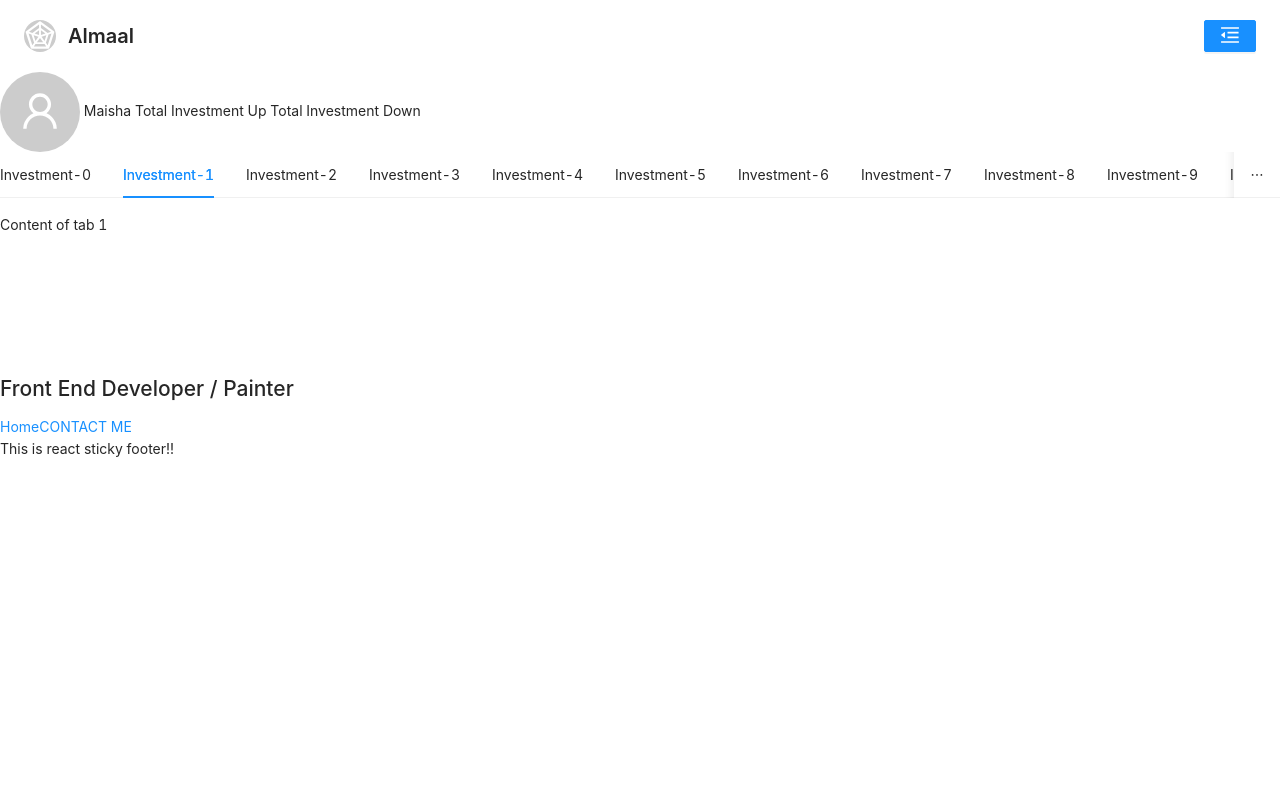
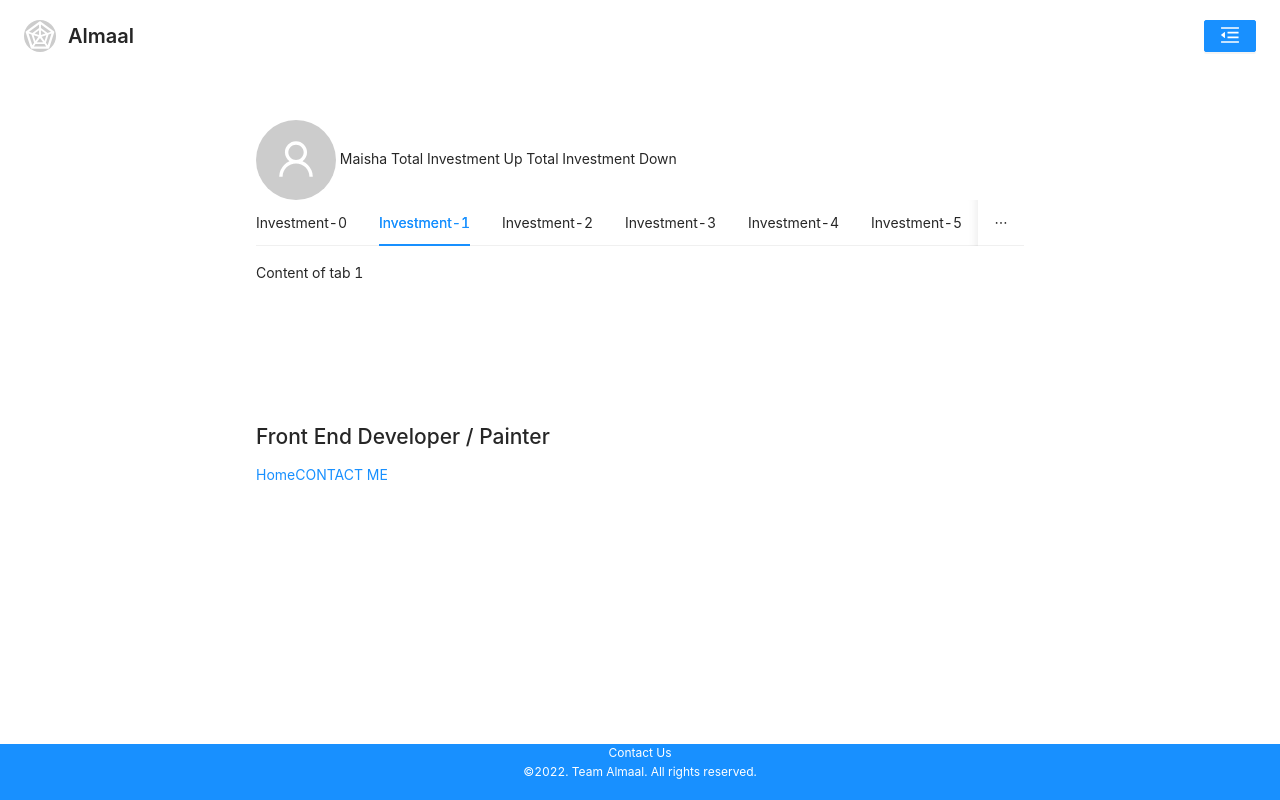
Before and after one commit to agiledev-students-fall2022/final-project-team-almaal, a React (Create React App) app in the folder front-end/: page / in a window 1280 px wide. Built offline with nearby package versions, Linux system fonts and the light colour scheme.

Commit message:
Created Footer with CSS

```diff
--- a/front-end/src/components/Footer.css
+++ /dev/null
@@ -1,19 +0,0 @@
-#components-dropdown-trigger-mode .Header-navbar
-{
-    background-color: #ffffff;
-    display: flex;
-    margin-left: auto;
-    margin-right: auto;
-    justify-content: space-between;
-
-}
-
-
-.Header-logo
-{
-        align-self: right;
-        display: block;
-        margin-left: 10;
-        margin-right: auto;
-        width: 200 px;
-}
--- a/front-end/src/components/Footer.jsx
+++ b/front-end/src/components/Footer.jsx
@@ -1,76 +1,23 @@
 import React from 'react'
-import './Footer.css'
-
+import styles from './Footer.module.css'
+import {Link} from "react-router-dom";
 
 
 const Footer = () => {
   return (
-    <footer className="footer">
-    <p>This is react sticky footer!!</p>
+    <footer className={styles.footer}>
+        {/* <div>
+          <Link to='/profile'>Profile</Link>
+        </div>  */}
+        <div>
+           <a className={styles.container} href = "mailto: mm10294@nyu.edu" color="white"> Contact Us </a>      {/*<Link to='/profile'>Profile</Link>      */}
+        </div>
+        <p>
+          &copy;2022. Team Almaal. All rights reserved.
+        </p>
 
    </footer>
-    // <Box>
-    //   <h1 style={{ color: "green",
-    //                textAlign: "center",
-    //                marginTop: "-50px" }}>
-    //     GeeksforGeeks: A Computer Science Portal for Geeks
-    //   </h1>
-    //   <Container>
-    //     <Row>
-    //       <Column>
-    //         <Heading>About Us</Heading>
-    //         <FooterLink href="#">Aim</FooterLink>
-    //         <FooterLink href="#">Vision</FooterLink>
-    //         <FooterLink href="#">Testimonials</FooterLink>
-    //       </Column>
-    //       <Column>
-    //         <Heading>Services</Heading>
-    //         <FooterLink href="#">Writing</FooterLink>
-    //         <FooterLink href="#">Internships</FooterLink>
-    //         <FooterLink href="#">Coding</FooterLink>
-    //         <FooterLink href="#">Teaching</FooterLink>
-    //       </Column>
-    //       <Column>
-    //         <Heading>Contact Us</Heading>
-    //         <FooterLink href="#">Uttar Pradesh</FooterLink>
-    //         <FooterLink href="#">Ahemdabad</FooterLink>
-    //         <FooterLink href="#">Indore</FooterLink>
-    //         <FooterLink href="#">Mumbai</FooterLink>
-    //       </Column>
-    //       <Column>
-    //         <Heading>Social Media</Heading>
-    //         <FooterLink href="#">
-    //           <i className="fab fa-facebook-f">
-    //             <span style={{ marginLeft: "10px" }}>
-    //               Facebook
-    //             </span>
-    //           </i>
-    //         </FooterLink>
-    //         <FooterLink href="#">
-    //           <i className="fab fa-instagram">
-    //             <span style={{ marginLeft: "10px" }}>
-    //               Instagram
-    //             </span>
-    //           </i>
-    //         </FooterLink>
-    //         <FooterLink href="#">
-    //           <i className="fab fa-twitter">
-    //             <span style={{ marginLeft: "10px" }}>
-    //               Twitter
-    //             </span>
-    //           </i>
-    //         </FooterLink>
-    //         <FooterLink href="#">
-    //           <i className="fab fa-youtube">
-    //             <span style={{ marginLeft: "10px" }}>
-    //               Youtube
-    //             </span>
-    //           </i>
-    //         </FooterLink>
-    //       </Column>
-    //     </Row>
-    //   </Container>
-    // </Box>
+
   );
-};
+}
 export default Footer;
--- /dev/null
+++ b/front-end/src/components/Footer.module.css
@@ -0,0 +1,20 @@
+
+.footer {
+    background-color: #1890ff;
+    /*border-top: 2px solid red;*/
+    position: fixed;
+    width: 100%;
+    height: 7%;
+    bottom: 0;
+    font-size: 12px;
+    color: white;
+    text-align: center;
+    margin-top: auto;
+}
+
+.container{
+    color: white;
+        /*Text Color*/
+    text-align:center;
+    margin-top: auto;
+}
--- a/front-end/src/components/Navbar.jsx
+++ b/front-end/src/components/Navbar.jsx
@@ -2,7 +2,7 @@
 import React from 'react'
 import {Link} from "react-router-dom";
 import "antd/dist/antd.css";
-import './Navbar.css'
+import styles from'./Navbar.module.css'
 import {
   ContainerOutlined,
   DesktopOutlined,
--- a/front-end/src/routes/Home.css
+++ b/front-end/src/routes/Home.css
@@ -0,0 +1,4 @@
+.container {
+    width: 60%;
+    margin: 3rem auto;
+}
--- a/front-end/src/routes/Home.jsx
+++ b/front-end/src/routes/Home.jsx
@@ -3,7 +3,6 @@ import { UserOutlined } from '@ant-design/icons';
 import { Avatar } from 'antd';
 import {Tabs } from 'antd';
 import { useState } from 'react';
-import { useRef } from 'react';
 import { Link } from 'react-router-dom'
 import './Home.css'
 
@@ -21,7 +20,7 @@ const Home = () => {
 
   return (
     <>
-      <div className="container home-page">
+      <div className="container">
         <div className="text-zone">
             <Avatar size={{
                         xs: 24,
```
Also changed, not shown: front-end/src/components/Navbar.module.css (renamed from front-end/src/components/Navbar.css).
